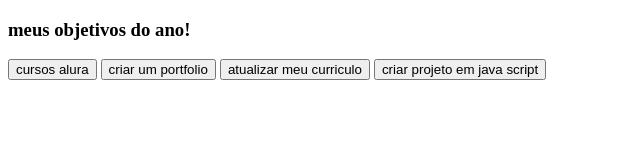
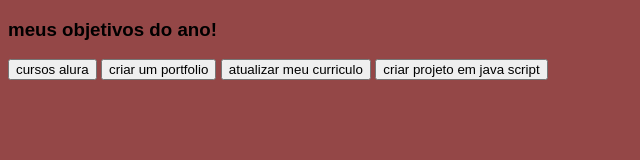
Before and after one commit to igornasci/2024, a plain HTML site: page index.html in a window 1280 px wide. Shown: the whole page, without its empty margins (0-640 px from the left). Drawn offline with Linux system fonts and the light colour scheme.

Commit message:
Add files via upload

```diff
--- a/index.html
+++ b/index.html
@@ -15,11 +15,7 @@
     <button class="botao">atualizar meu curriculo</button>
     <button class="botao">criar projeto em java script</button>
 </div>
-</body
-{
-    background-color: var(--cor-de-fundo);
-    color: var(--branco);
-    font-family: ´chakra petch`, sans-serif;
-}
+</body>
+
 
 </html>
--- a/style.css
+++ b/style.css
@@ -1,3 +1,13 @@
 :root {
-    --cor-de-fundo: #1E1E1E;
+    --cor-de-fundo: #944747;
 }
+
+body{
+
+
+        background-color: var(--cor-de-fundo);
+        color: var(--branco);
+        font-family: 'chakra petch', sans-serif;
+
+
+}
```
